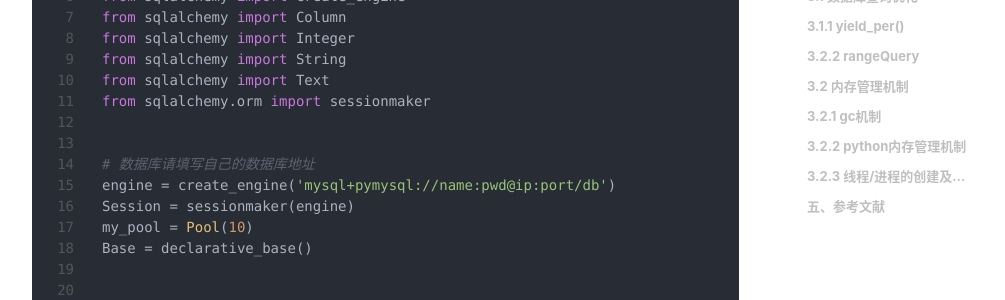
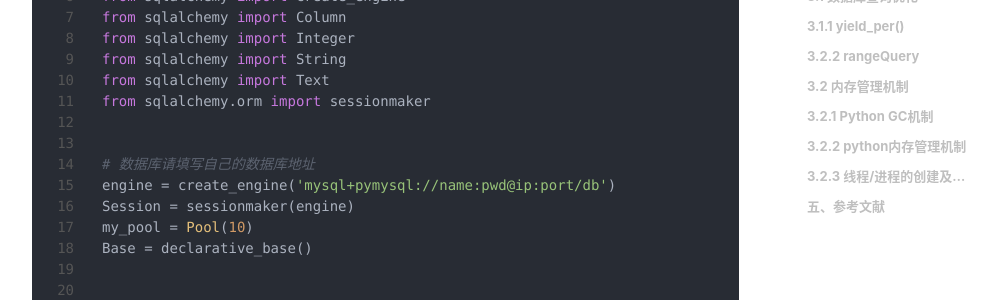
Before and after one commit to shihai1991/shihai1991.github.io, a Jekyll site: the page built from _posts/2022-09-20-multiprocessing-sqlalchemy.md, in a window 1280 px wide and 900 px high, scrolled down 754 px. Shown: the part 348-648 px from the top of the window, without its empty margins (233-1238 px from the left). Built offline with Jekyll 4.4.1, drawn with Linux system fonts in a browser that asks for light colours; nearby versions of some CDN libraries; comment, search, counter and statistics services are not loaded; some of the changed text lies outside the part shown.

Commit message:
Update 2022-09-20-multiprocessing-sqlalchemy.md

```diff
--- a/_posts/2022-09-20-multiprocessing-sqlalchemy.md
+++ b/_posts/2022-09-20-multiprocessing-sqlalchemy.md
@@ -225,7 +225,7 @@ PID USER      PR  NI    VIRT    RES    SHR S  %CPU %MEM     TIME+ COMMAND
 ## 3.2 内存管理机制
 上面执行进程从最初的240112KB到最后的399960KB，实际从测试结果看应该由三部分机制构成。
 
-### 3.2.1 gc机制
+### 3.2.1 Python GC机制
 资源池未关闭导致相关对象引用计数持续存在，gc未能所有内存开销。
 
 ### 3.2.2 python内存管理机制
```
